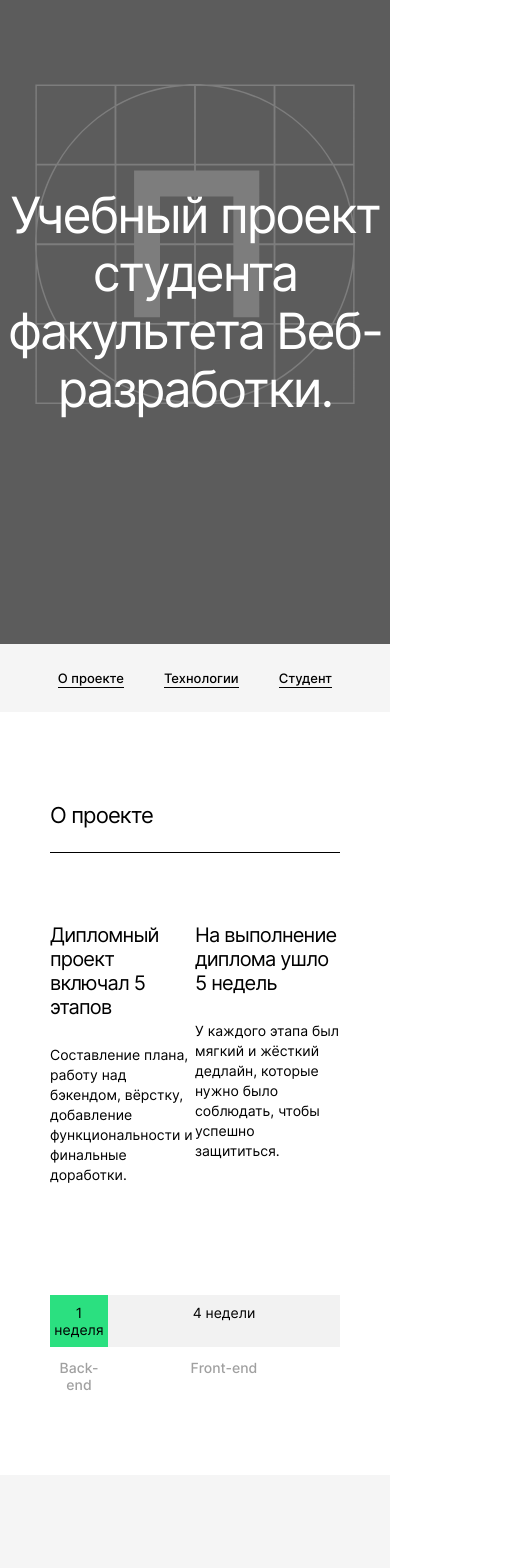
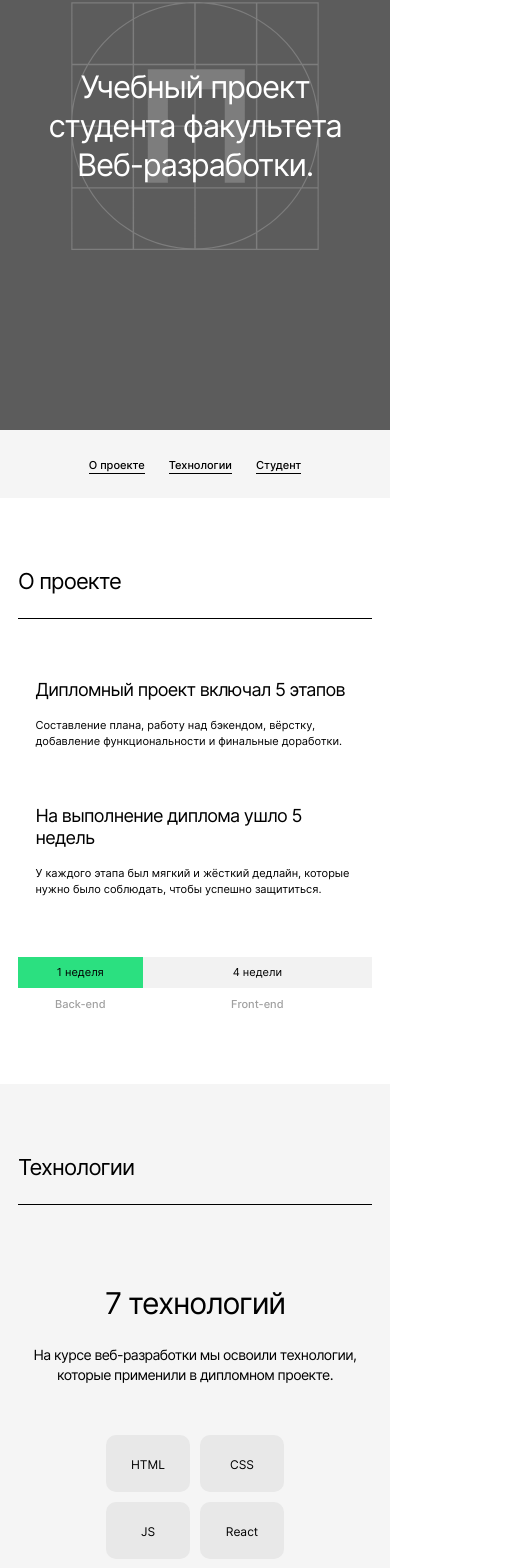
Before and after one commit to NikiforovN/movies-explorer-frontend, a React (Create React App) app: page / in a window 390 px wide. Shown: the part 217-1785 px from the top of the page, 519 px wide, since content can reach past the window. Built offline with nearby package versions, Linux system fonts and the light colour scheme.

Commit message:
added 320px

```diff
--- a/src/components/AboutMe/AboutMe.css
+++ b/src/components/AboutMe/AboutMe.css
@@ -108,12 +108,45 @@
     max-width: 255px;
   }
 
-  .about-me__list{
+  .about-me__list {
     margin: 87px 0 0;
   }
 
-  .about-me__box{
+  .about-me__box {
     max-width: 364px;
   }
+}
 
+@media screen and (max-width: 610px) {
+  .about-me__image {
+    max-width: 292px;
+  }
+  .about-me__container {
+    display: flex;
+    flex-direction: column-reverse;
+    align-items: center;
+  }
 }
+
+@media screen and (max-width: 410px) {
+  .about-me {
+    padding: 70px 14px;
+  }
+  .about-me__name {
+    margin-top: 40px;
+    font-size: 30px;
+    line-height: 36px;
+  }
+  .about-me__subtitle {
+    margin: 20px 0 20px;
+    font-size: 11px;
+    line-height: 16px;
+  }
+  .about-me__text {
+    font-size: 11px;
+    line-height: 16px;
+  }
+  .about-me__list {
+    margin: 40px 0 0;
+  }
+}
--- a/src/components/AboutProject/AboutProject.css
+++ b/src/components/AboutProject/AboutProject.css
@@ -70,17 +70,47 @@
   max-height: 17px;
 }
 
-@media screen and (max-width:769px) {
-
-  .about-project{
+@media screen and (max-width: 769px) {
+  .about-project {
     padding: 90px 50px;
   }
 
-  .about-project__subtitle{
+  .about-project__subtitle {
     max-width: 319px;
   }
 
-  .about-project__box-content{
+  .about-project__box-content {
     max-width: 319px;
   }
 }
+
+@media screen and (max-width: 410px) {
+  .about-project {
+    padding: 70px 18px;
+  }
+
+  .about-project__box {
+    display: flex;
+    flex-direction: column;
+    align-items: center;
+    padding: 60px 0;
+    gap: 56px;
+  }
+  .about-project__subtitle {
+    font-size: 18px;
+    line-height: 22px;
+    margin: 0 0 16px;
+  }
+  .about-project__box-content {
+    font-size: 11px;
+    line-height: 16px;
+  }
+  .about-project__graph-cell {
+    font-size: 11px;
+    line-height: 13px;
+  }
+  .about-project__graph {
+    grid-row-gap: 10px;
+    grid-template-columns: 1fr 1.84fr;
+  }
+}
--- a/src/components/Footer/Footer.css
+++ b/src/components/Footer/Footer.css
@@ -55,3 +55,30 @@
     padding: 79px 30px 20px;
   }
 }
+
+@media screen and (max-width: 410px) {
+  .footer {
+    padding: 79px 10px 10px;
+  }
+  .footer__box {
+    display: flex;
+    flex-direction: column-reverse;
+  }
+  .footer__list {
+    display: flex;
+    flex-direction: column;
+    align-items: center;
+    padding: 30px 0;
+    margin: 0;
+  }
+  .footer__list-item {
+    margin-right: 0px;
+    margin-bottom: 12px;
+  }
+  .footer__list-item:last-of-type {
+    margin-bottom: 0;
+  }
+  .footer__copyright {
+    align-self: center;
+  }
+}
--- a/src/components/NavTab/NavTab.css
+++ b/src/components/NavTab/NavTab.css
@@ -29,3 +29,12 @@
   line-height: 16px;
   cursor: pointer;
 }
+
+@media screen and (max-width: 410px) {
+  .navtab__link {
+    font-size: 11px;
+  }
+  .navtab__list-item {
+    margin-right: 24px;
+  }
+}
--- a/src/components/Portfolio/Portfolio.css
+++ b/src/components/Portfolio/Portfolio.css
@@ -64,3 +64,16 @@
     max-width: 27px;
 }
 }
+
+@media screen and (max-width:410px) {
+  .portfolio {
+    padding: 0 14px 70px;
+  }
+  .portfolio__link-title {
+    font-size: 18px;
+    line-height: 28px;
+  }
+  .portfolio__link-image {
+    max-width: 18px;
+}
+}
--- a/src/components/Promo/Promo.css
+++ b/src/components/Promo/Promo.css
@@ -7,14 +7,14 @@
 }
 
 .promo__logo {
-    max-width: 320px;
+  max-width: 320px;
 }
 
 .promo__title {
   margin: 0;
   position: absolute;
   top: 184px;
-  left: 21,484375%;
+  left: 21, 484375%;
   max-width: 730px;
   font-style: normal;
   font-weight: 400;
@@ -25,7 +25,7 @@
   color: #ffffff;
 }
 
-@media screen and (max-width:769px) {
+@media screen and (max-width: 769px) {
   .promo {
     padding: 224px 0 240px;
   }
@@ -33,3 +33,18 @@
     top: 326px;
   }
 }
+
+@media screen and (max-width: 410px) {
+  .promo {
+    padding: 142px 0 180px;
+  }
+  .promo__title {
+    max-width: 300px;
+    top: 207px;
+    font-size: 31px;
+    line-height: 39px;
+  }
+  .promo__logo {
+    max-width: 248px;
+  }
+}
--- a/src/components/Techs/Techs.css
+++ b/src/components/Techs/Techs.css
@@ -74,10 +74,31 @@
   }
 
   .techs__box-subtitle {
-    margin: 22px 0 83px
+    margin: 22px 0 83px;
   }
 
   .techs__box {
     padding: 80px 0 0;
   }
 }
+
+@media screen and (max-width: 711px) {
+  .techs__list {
+    grid-template-columns: repeat(2, 1fr);
+    grid-template-rows: repeat(4, 1fr);
+    grid-row-gap: 10px;
+  }
+}
+
+@media screen and (max-width: 410px) {
+  .techs {
+    padding: 70px 18px;
+  }
+  .techs__box-title {
+    font-size: 30px;
+    line-height: 36px;
+  }
+  .techs__box-subtitle {
+    margin: 24px 0 50px;
+  }
+}
```
